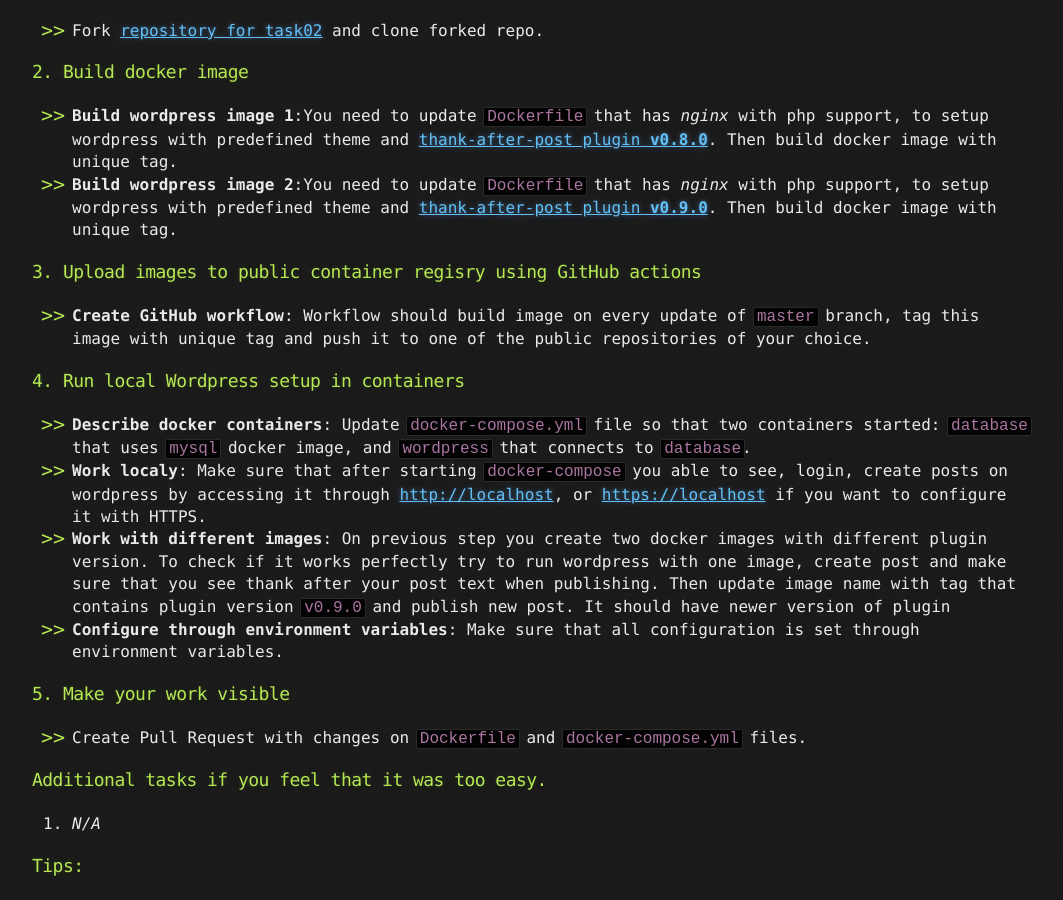
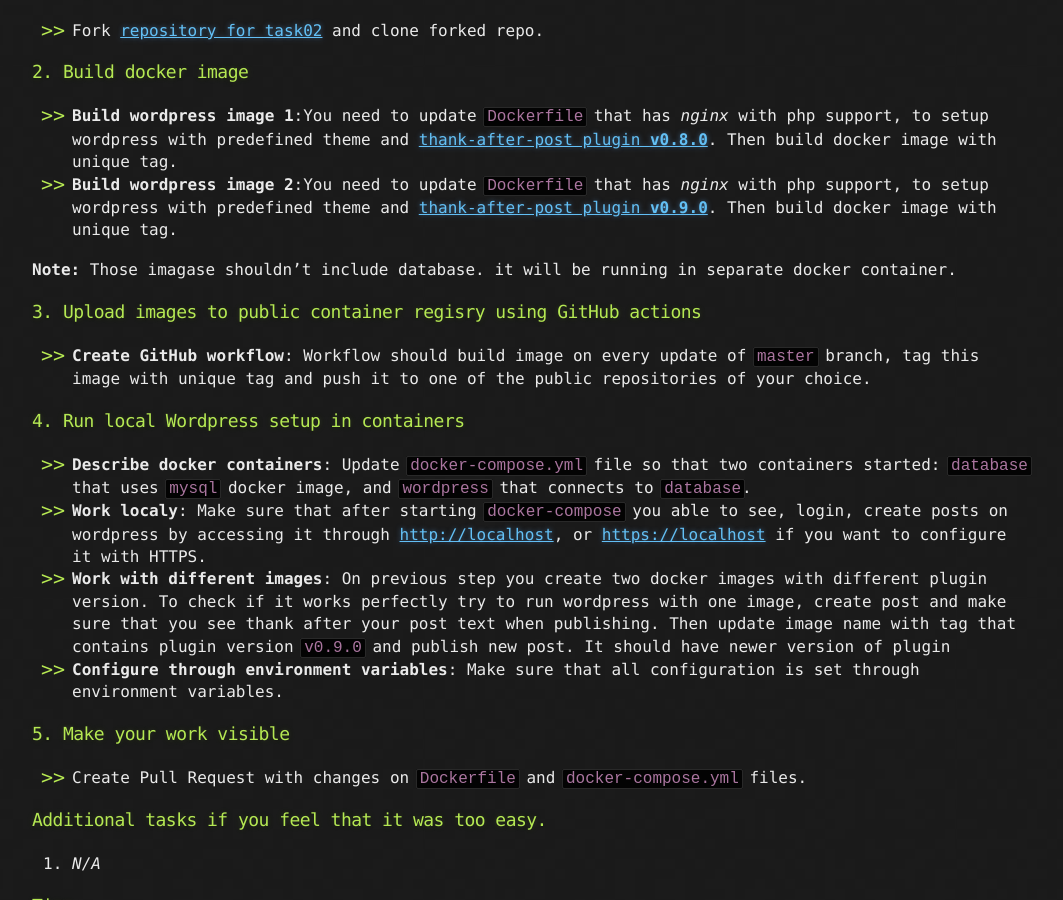
Before and after one commit to korney4eg/korney4eg.github.io, a Jekyll site: the page built from tasks/_posts/2021-02-01-phase2-task2-run-blog-in-containers.md, in a window 1280 px wide and 900 px high, scrolled down 466 px. Shown: the whole window, without its empty margins (108-1171 px from the left). Built offline with Jekyll 4.4.1, drawn with Linux system fonts in a browser that asks for light colours.

Commit message:
add fix for task2 phase 2 (#24)
Co-authored-by: Aliaksei Karneyeu <aliaksei.karneyeu@openx.com>

```diff
--- a/tasks/_posts/2021-02-01-phase2-task2-run-blog-in-containers.md
+++ b/tasks/_posts/2021-02-01-phase2-task2-run-blog-in-containers.md
@@ -21,6 +21,8 @@ difficulty: 3
 
 * **Build wordpress image 1**:You need to update `Dockerfile` that has *nginx* with php support, to setup wordpress with predefined theme and [thank-after-post plugin **v0.8.0**](https://github.com/korney4eg/thank-after-post-plugin/releases/download/v0.8.0/thank-after-post.zip). Then build docker image with unique tag.
 * **Build wordpress image 2**:You need to update `Dockerfile` that has *nginx* with php support, to setup wordpress with predefined theme and [thank-after-post plugin **v0.9.0**](https://github.com/korney4eg/thank-after-post-plugin/releases/download/v0.9.0/thank-after-post.zip). Then build docker image  with unique tag.
+
+**Note:** Those imagase shouldn't include database. it will be running in separate docker container.
 
 ### 3. Upload images to public container regisry using GitHub actions
 
```
